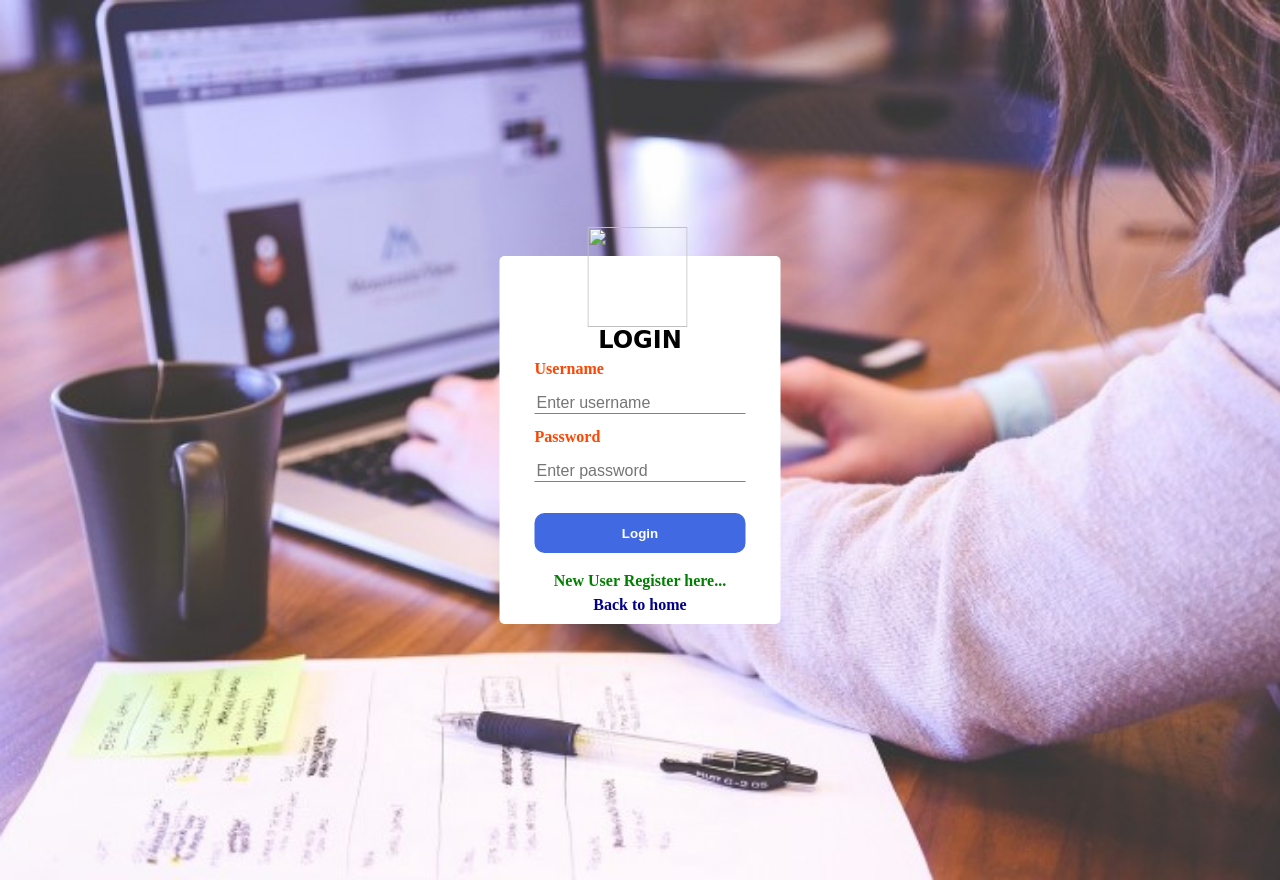
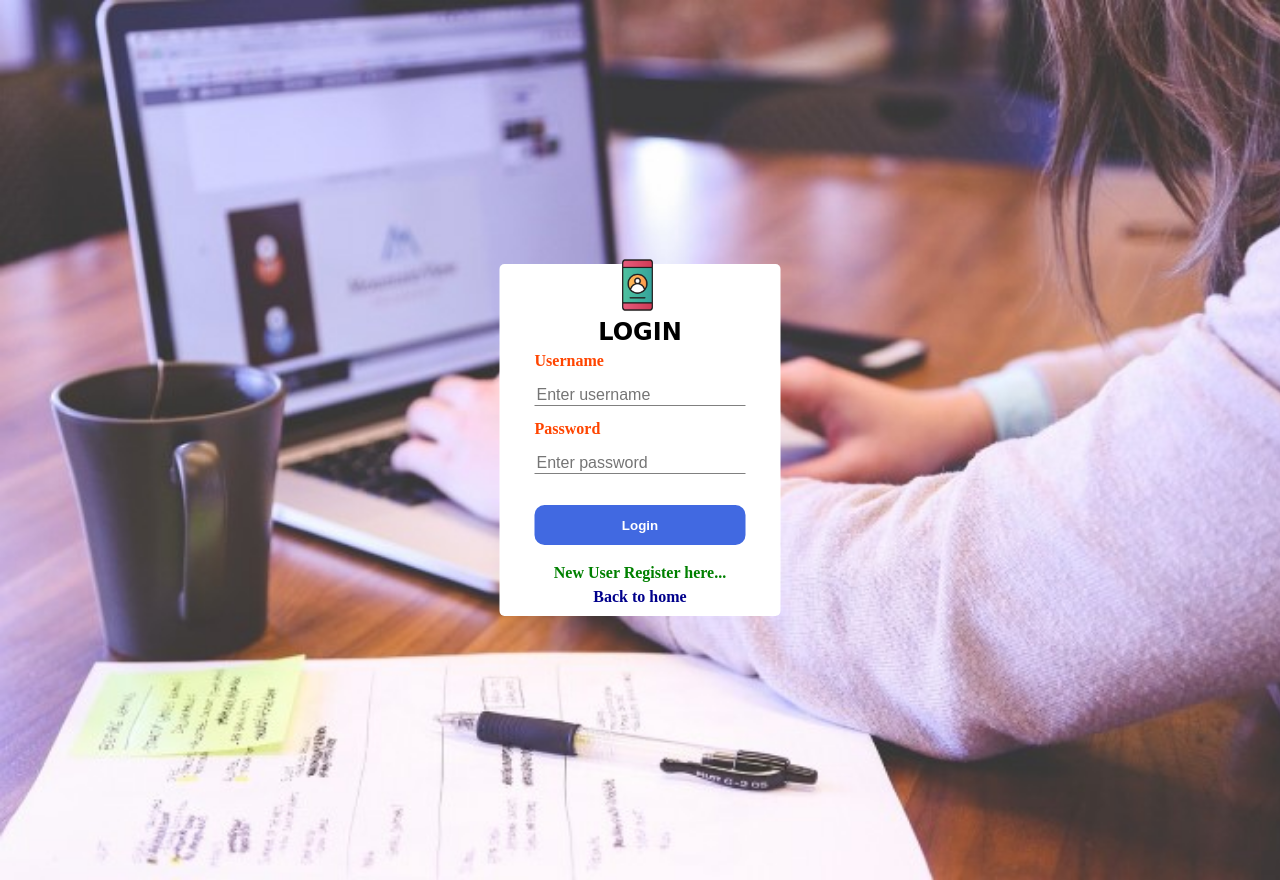
Before and after one commit to uzhavanangadi/online-grocery-store, a plain HTML site: page login.html in a window 1280 px wide. Drawn offline with Linux system fonts and the light colour scheme; the site is published under a folder, as on GitHub Pages, so addresses that start at the root find nothing.

Commit message:
login.html

```diff
--- a/login.html
+++ b/login.html
@@ -9,7 +9,7 @@
 </head>
 <body>
 	<div class="cont">
-	<img src="/images/icon1.png" class="icon1">
+	<img src="images/icon1.png" class="icon1">
 	<h2>LOGIN</h2>
 	<form name= "login" onsubmit="return login1()">
 
```
